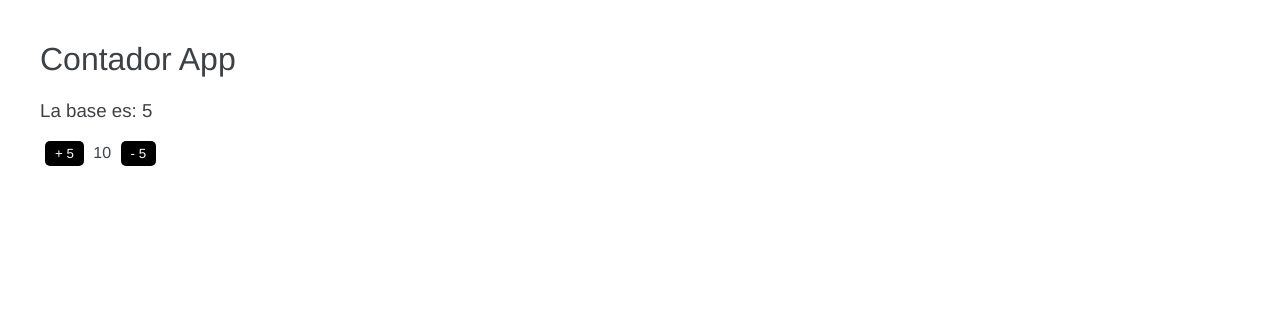
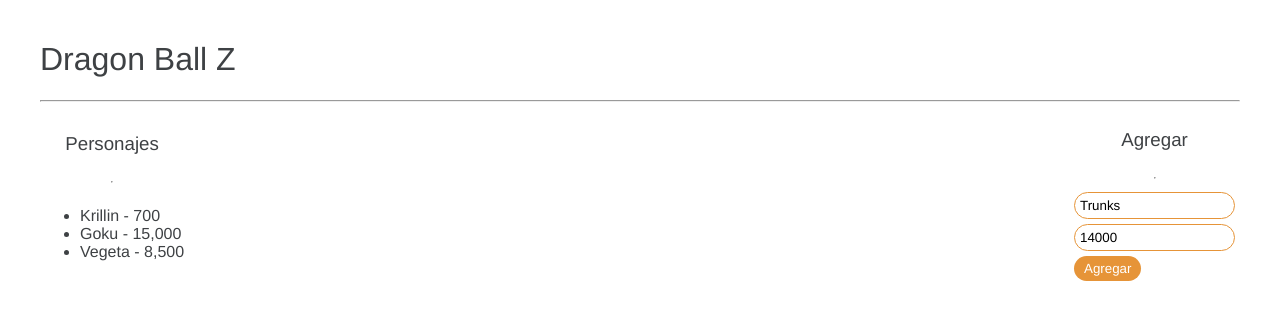
Before and after one commit to Memo-Villegas-Dev/Angular-Basics, an Angular app: page / in a window 1280 px wide. Shown: the top 320 px of the page. Built offline with nearby package versions, Linux system fonts and the light colour scheme.

Commit message:
Segundo commit

```diff
--- a/src/app/app.component.html
+++ b/src/app/app.component.html
@@ -1,3 +1,4 @@
-<app-contador></app-contador>
+<app-main-page></app-main-page>
+<!--<app-contador></app-contador> -->
 <!-- <app-heroe></app-heroe> -->
 <!--<app-listado></app-listado>-->
--- a/src/app/app.module.ts
+++ b/src/app/app.module.ts
@@ -4,6 +4,7 @@ import { BrowserModule } from '@angular/platform-browser';
 import { AppComponent } from './app.component';
 import { HeroesModule } from './Heroes/Heroes.module';
 import { ContadorModule } from './Contador/Contador.module';
+import { DbzModule } from './dbz/dbz.module';
 
 @NgModule({
   declarations: [
@@ -12,7 +13,8 @@ import { ContadorModule } from './Contador/Contador.module';
   imports: [
     BrowserModule,
     HeroesModule,
-    ContadorModule
+    ContadorModule,
+    DbzModule
   ],
   providers: [],
   bootstrap: [AppComponent]
--- /dev/null
+++ b/src/app/dbz/main-page/main-page.component.html
@@ -0,0 +1,47 @@
+<h1>Dragon Ball Z</h1>
+<hr>
+
+<div class="row">
+
+  <div class="col">
+    <h3>Personajes</h3>
+    <hr>
+    <ul>
+      <li>Krillin  - 700</li>
+      <li>Goku - 15,000</li>
+      <li>Vegeta - 8,500</li>
+    </ul>
+  </div>
+
+  <div class="col">
+    <h3>Agregar</h3>
+    <hr>
+
+    <form (ngSubmit)="agregar()">
+
+      <input
+      type="text"
+      placeholder="Nombre"
+      name="nombre"
+      [(ngModel)]="nuevo.nombre"
+      />
+      <!-- [value]="nuevo.nombre"
+      (input)="cambiarNombre( $event )" -->
+
+
+      <input
+      type="number"
+      placeholder="Poder"
+      name="poder"
+      [(ngModel)]="nuevo.poder"
+      />
+      <!-- [value]="nuevo.poder" -->
+
+      <button class="btn" type="submit">
+        Agregar
+      </button>
+
+    </form>
+  </div>
+
+</div>
--- /dev/null
+++ b/src/app/dbz/main-page/main-page.component.ts
@@ -0,0 +1,29 @@
+import { Component} from '@angular/core';
+
+interface Personaje {
+  nombre: string;
+  poder: number;
+}
+
+@Component({
+  selector: 'app-main-page',
+  templateUrl: './main-page.component.html'
+})
+export class MainPageComponent {
+
+  nuevo: Personaje = {
+    nombre: 'Trunks',
+    poder: 14000
+  }
+
+  cambiarNombre(event:any) {
+
+    console.log(event.target.value);
+
+  }
+
+  agregar() {
+    console.log(this.nuevo);
+  }
+
+}
--- a/src/styles.css
+++ b/src/styles.css
@@ -39,3 +39,38 @@ button:focus{
 .p-1 {
   padding: 1px;
 }
+
+.row {
+  display: flex;
+  flex-direction: row;
+  flex-wrap: wrap;
+  justify-content: space-between;
+  align-items: center;
+}
+
+.col {
+  display: flex;
+  flex-direction: column;
+  flex-wrap: wrap;
+  justify-content: space-between;
+  align-items: center;
+}
+
+input {
+  display: block;
+  border: 1px solid rgb(230, 148, 56);
+  border-radius: 50px;
+  padding: 5px;
+  margin: 5px;
+}
+
+.btn {
+  background-color: rgb(230, 148, 56);
+  border-radius: 50px;
+  border: 0px;
+  color: white;
+  cursor: pointer;
+  margin-right: 5px;
+  margin-left: 5px;
+  padding: 5px 10px;
+}
```
Also changed, not shown: src/app/dbz/dbz.module.ts (added, +21 -0 lines).
